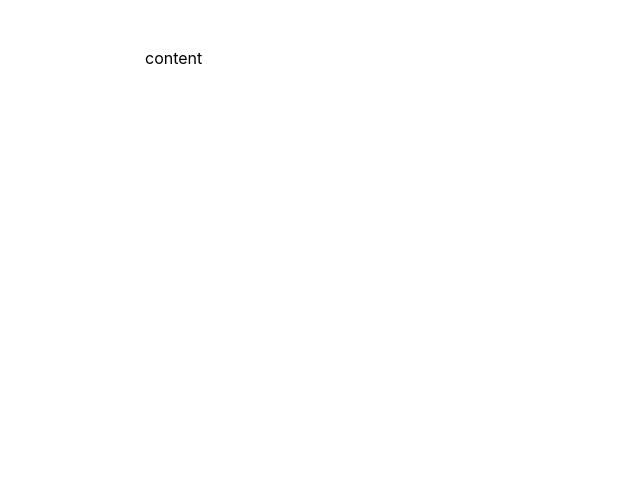
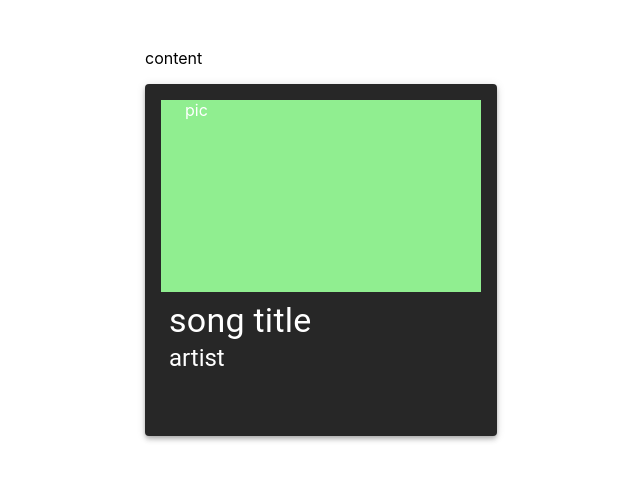
Before and after one commit to tna113/spotifywfriends, a React (Create React App) app in the folder client/: page / in a window 1280 px wide. Shown: the top 480 px of the page, without its empty margins (69-709 px from the left). Built offline with nearby package versions, Linux system fonts and the light colour scheme.

Commit message:
song card component

```diff
--- a/client/src/App.jsx
+++ b/client/src/App.jsx
@@ -1,12 +1,16 @@
 import React from "react";
 import "./App.css";
 import Page from "./components/Page";
+import SongCard from "./components/SongCard";
+
+//TODO: load spotify song
 
 export default function App() {
   return (
     <div>
       <Page>
         <p>content</p>
+        <SongCard title="song title" artist="artist" />
       </Page>
     </div>
   );
--- a/client/src/components/Page.js
+++ b/client/src/components/Page.jsx
@@ -1,3 +1,4 @@
+import React from "react";
 import { Box, Container, Stack, Typography } from "@mui/material";
 
 const pageStyles = {
--- /dev/null
+++ b/client/src/components/SongCard.jsx
@@ -0,0 +1,23 @@
+import React from "react";
+import { Container, Paper, Stack, Typography } from "@mui/material";
+
+const songCardStyles = {
+  height: '20em',
+  width: '20em',
+  padding: '1em'
+}
+
+export default function SongCard({title,artist}) {
+  return (
+    <Paper variant="elevation" elevation={4} sx={{...songCardStyles}}>
+        <Container sx={{backgroundColor:'lightgreen', height: '60%'}}>
+          pic
+        </Container>
+
+        <Stack direction="column" padding={1}>
+          <Typography variant="h4">{title}</Typography>
+          <Typography variant="h5">{artist}</Typography>
+        </Stack>
+    </Paper>
+  );
+}
--- a/client/src/index.js
+++ b/client/src/index.js
@@ -1,11 +1,12 @@
+/* eslint-disable react/jsx-filename-extension */
 import React from "react";
 import ReactDOM from "react-dom/client";
 import "./index.css";
+import { createTheme, ThemeProvider } from "@mui/material/styles";
+import { createBrowserRouter, RouterProvider } from "react-router-dom";
 import App from "./App";
 import reportWebVitals from "./reportWebVitals";
 
-import { createTheme, ThemeProvider } from "@mui/material/styles";
-import { createBrowserRouter, RouterProvider } from "react-router-dom";
 
 const root = ReactDOM.createRoot(document.getElementById("root"));
 
```
Also changed, not shown: client/src/components/SongCard.js (deleted, +0 -7 lines), client/.eslintrc.json.
